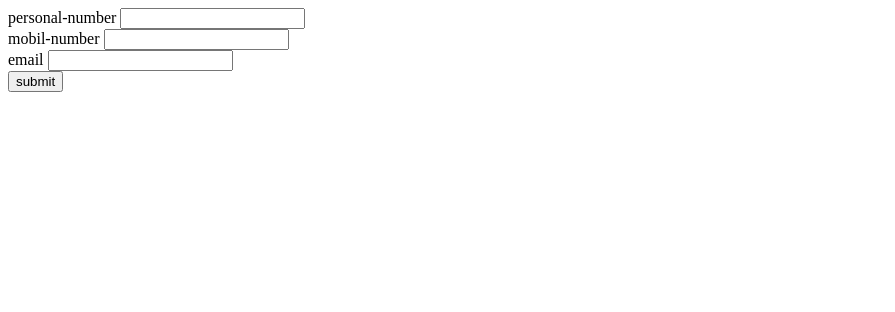
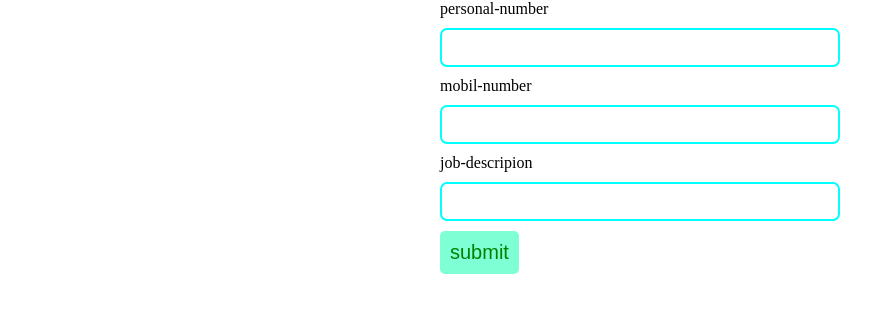
Before and after one commit to AkhalkatsiAvtandil/task21, a plain HTML site: page index.html in a window 1280 px wide. Shown: the whole page, without its empty margins (0-895 px from the left). Drawn offline with Linux system fonts and the light colour scheme.

Commit message:
style.css-ში ფაილში დეტალების დამატება

```diff
--- a/assets/css/style.css
+++ b/assets/css/style.css
@@ -0,0 +1,33 @@
+* {
+  margin: 0;
+  padding: 0;
+  box-sizing: border-box;
+}
+.container {
+  max-width: 400px;
+  margin: 0 auto;
+}
+.input-group {
+  display: flex;
+  flex-direction: column;
+  gap: 10px;
+}
+input {
+  padding: 10px;
+  border: 2px solid aqua;
+  border-radius: 7px;
+}
+button {
+  padding: 10px;
+  border: none;
+  border-radius: 5px;
+  background-color: aquamarine;
+  color: green;
+  cursor: pointer;
+  font-size: 20px;
+
+  /* & :focus-visible {
+    outline: 2px solid red;
+    outline-offset: 2px;
+  } */
+}
--- a/assets/js/app.js
+++ b/assets/js/app.js
@@ -0,0 +1,5 @@
+const personalnumberinput = document.querySelector("#personal_number");
+
+personalnumberinput.addEventListener("input", (e) => {
+  console.log(e.target.value);
+});
--- a/index.html
+++ b/index.html
@@ -8,28 +8,28 @@
     <script type="module" defer src="assets/js/app.js"></script>
   </head>
   <body>
-    <section>
+    <section class="container">
       <form action="#" method="#" id="login-form">
         <div class="input-group">
-          <label for="personal-number">personal-number</label>
+          <label for="personal_number">personal-number</label>
           <input
             type="number"
-            id="personal-number"
-            name="personal-number"
+            id="personal_number"
+            name="personl-number"
             required
           />
           <span class="message"></span>
         </div>
         <div class="input-group">
-          <label for="mobil-number">mobil-number</label>
-          <input type="number" id="mobil-number" name="mobil-number" required />
+          <label for="mobil_number">mobil-number</label>
+          <input type="number" id="mobil_number" name="mobil-number" required />
           <span class="message"></span>
         </div>
         <div class="input-group">
-          <label for="job-description">email</label>
+          <label for="job_description">job-descripion</label>
           <input
             type="text"
-            id="job-description"
+            id="job_description"
             name="job-description"
             required
           />
```
